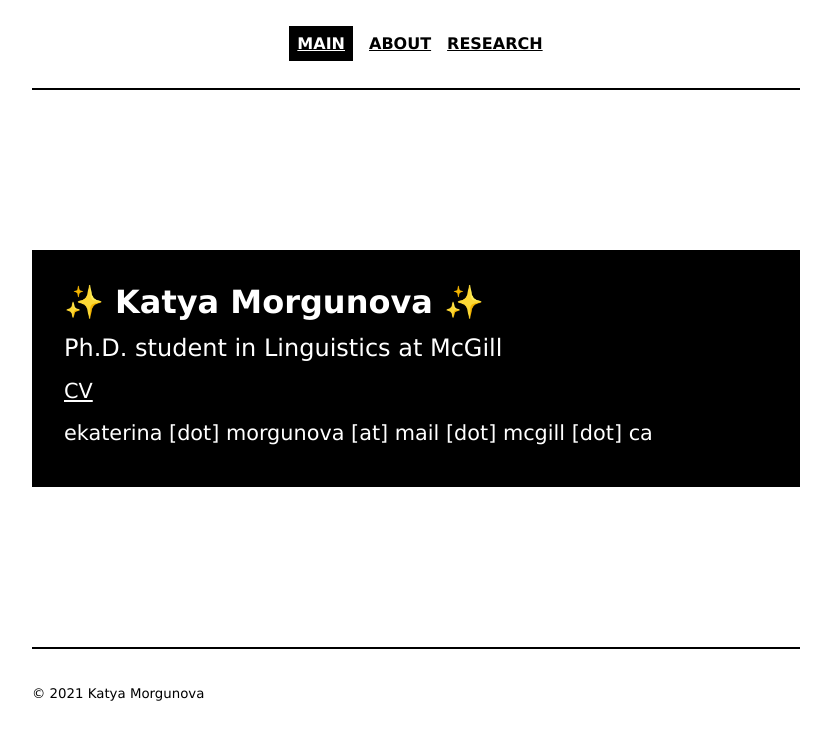
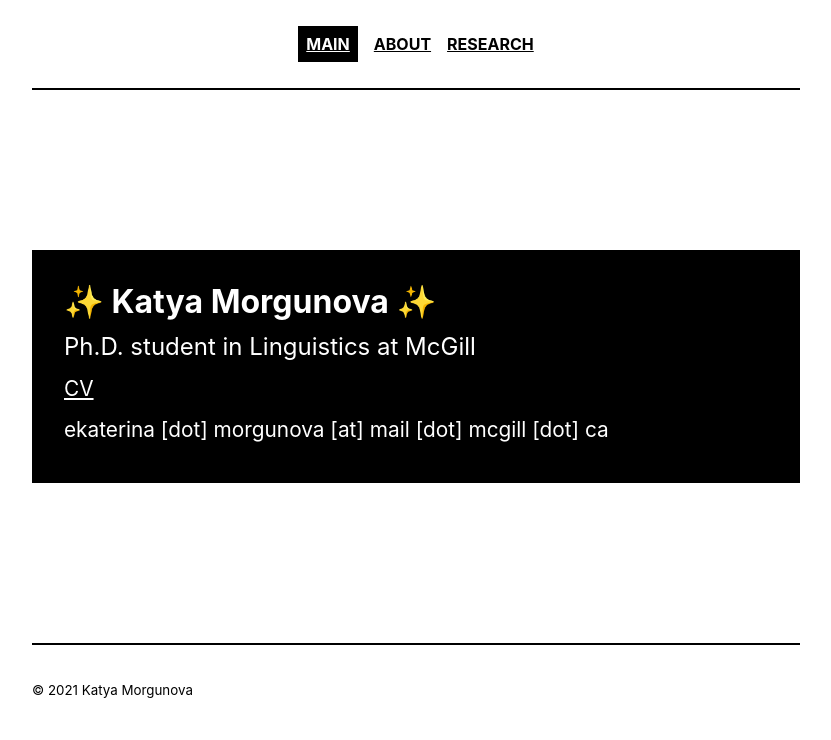
Before and after one commit to morgunova-katya/morgunova-katya.github.io, a Jekyll site: the page built from index.html, in a window 1280 px wide. Shown: the top 740 px of the page, without its empty margins (224-1055 px from the left). Built offline with Jekyll 4.4.1, drawn with Linux system fonts in a browser that asks for light colours; the list of posts is cut into pages by our own code.

Commit message:
Update _type.scss

```diff
--- a/_sass/_type.scss
+++ b/_sass/_type.scss
@@ -5,7 +5,7 @@ body {
   text-rendering: optimizeLegibility;
   -webkit-text-size-adjust: 100%;
   zoom: 1;
-  font-family: Verdana;
+  font-family: -apple-system, BlinkMacSystemFont, "Segoe UI", Roboto, Helvetica, Arial, sans-serif, "Apple Color Emoji", "Segoe UI Emoji", "Segoe UI Symbol";
 }
 
 header p strong {
```
